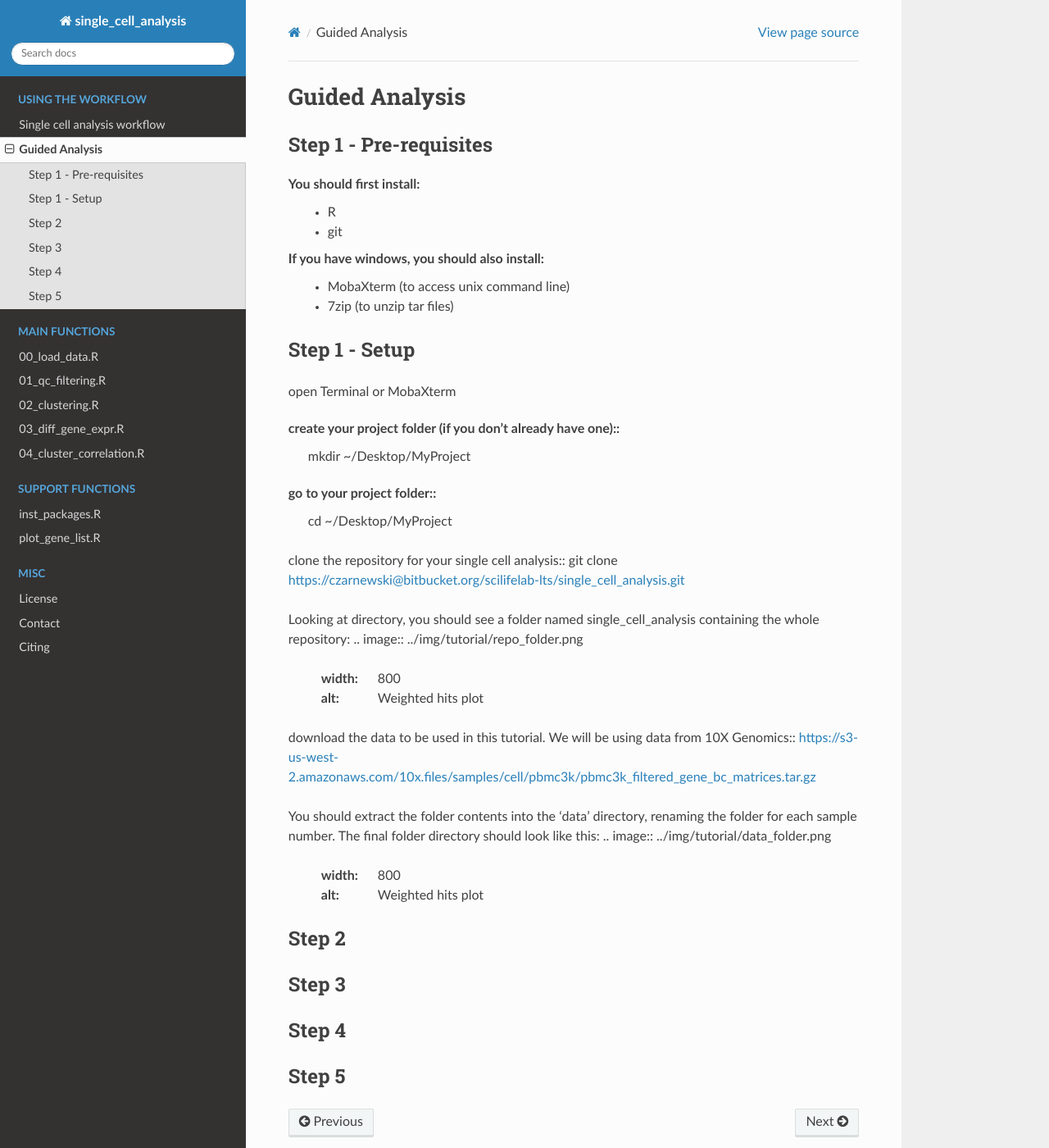
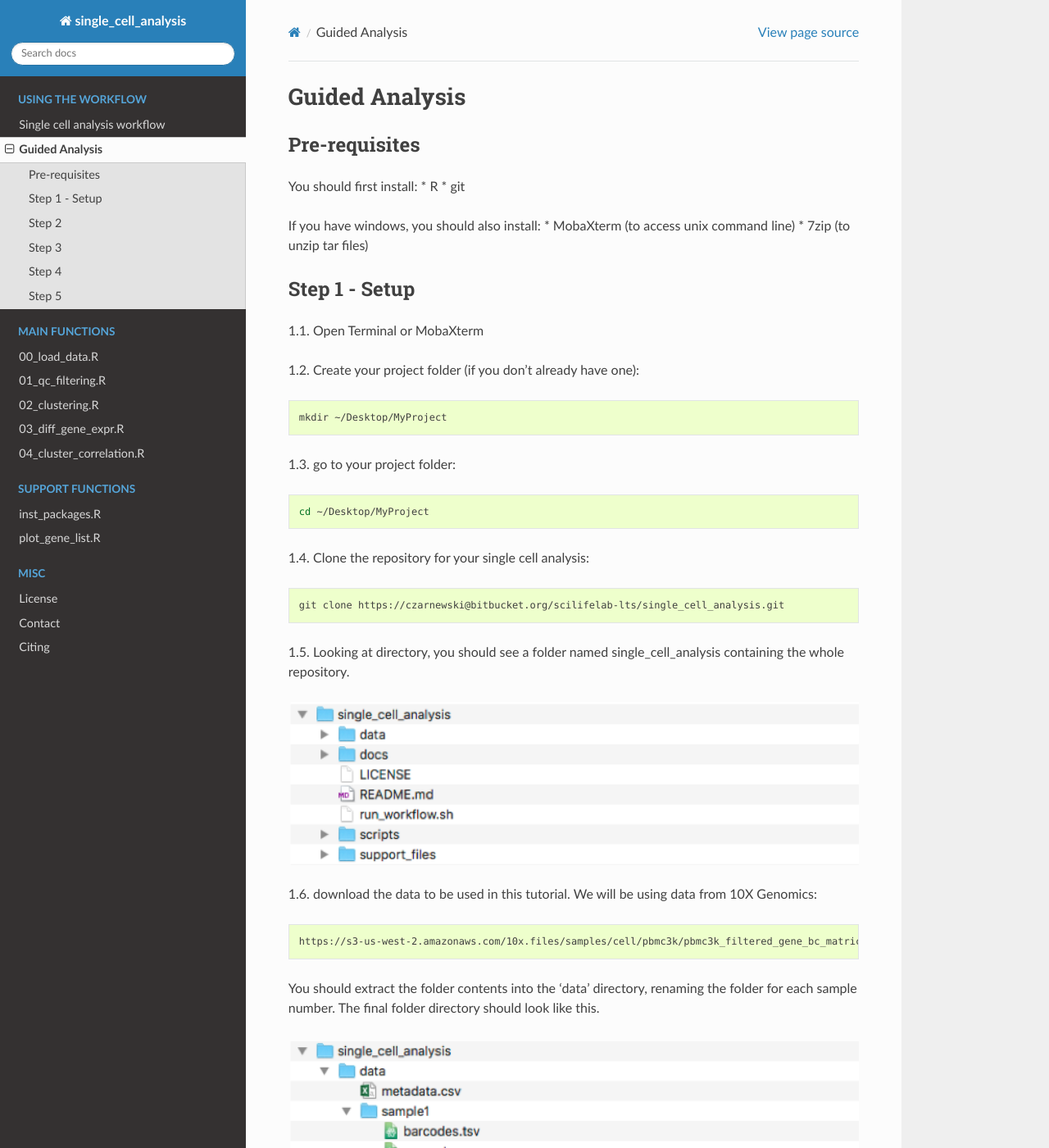
Before and after one commit to NBISweden/sauron, a Sphinx documentation site: the page built from docs/workflow/guided_analysis.rst, in a window 1280 px wide and 1400 px high. Shown: the whole window at 82% size. Built offline with Sphinx 7.4.7 and the Read the Docs theme 2.0.0, drawn with Linux system fonts in a browser that asks for light colours.

Commit message:
updating docs

```diff
--- a/docs/workflow/guided_analysis.rst
+++ b/docs/workflow/guided_analysis.rst
@@ -3,47 +3,50 @@ Guided Analysis
 ===============
 .. highlight:: sh
 
-Step 1 - Pre-requisites
------------------------
+Pre-requisites
+--------------
 
 You should first install:
-  * R
-  * git
+* R
+* git
 
 If you have windows, you should also install:
-  * MobaXterm (to access unix command line)
-  * 7zip (to unzip tar files)
+* MobaXterm (to access unix command line)
+* 7zip (to unzip tar files)
 
 
 Step 1 - Setup
 --------------
-open Terminal or MobaXterm
+1.1. Open Terminal or MobaXterm
 
-create your project folder (if you don't already have one)::
-    mkdir ~/Desktop/MyProject
+1.2. Create your project folder (if you don't already have one)::
 
-.. code-block:: bash
-    $ mkdir ~/Desktop/MyProject
+  mkdir ~/Desktop/MyProject
 
-go to your project folder::
-    cd ~/Desktop/MyProject
 
-.. code-block:: bash
-    $ cd ~/Desktop/MyProject
+1.3. go to your project folder::
 
-clone the repository for your single cell analysis::
-git clone https://czarnewski@bitbucket.org/scilifelab-lts/single_cell_analysis.git
+  cd ~/Desktop/MyProject
 
-Looking at directory, you should see a folder named single_cell_analysis containing the whole repository:
-.. image:: ../img/tutorial/repo_folder.png
+
+1.4. Clone the repository for your single cell analysis::
+
+  git clone https://czarnewski@bitbucket.org/scilifelab-lts/single_cell_analysis.git
+
+
+1.5. Looking at directory, you should see a folder named single_cell_analysis containing the whole repository.
+
+.. image:: ./../img/tutorial/repo_folder.png
     :width: 800
     :alt: Weighted hits plot
 
-download the data to be used in this tutorial. We will be using data from 10X Genomics::
-https://s3-us-west-2.amazonaws.com/10x.files/samples/cell/pbmc3k/pbmc3k_filtered_gene_bc_matrices.tar.gz
+1.6. download the data to be used in this tutorial. We will be using data from 10X Genomics::
 
-You should extract the folder contents into the 'data' directory, renaming the folder for each sample number. The final folder directory should look like this:
-.. image:: ../img/tutorial/data_folder.png
+  https://s3-us-west-2.amazonaws.com/10x.files/samples/cell/pbmc3k/pbmc3k_filtered_gene_bc_matrices.tar.gz
+
+You should extract the folder contents into the 'data' directory, renaming the folder for each sample number. The final folder directory should look like this.
+
+.. image:: ./../img/tutorial/data_folder.png
     :width: 800
     :alt: Weighted hits plot
 
```
Also changed, not shown: docs/workflow/workflow.rst (+4 -7 lines).
